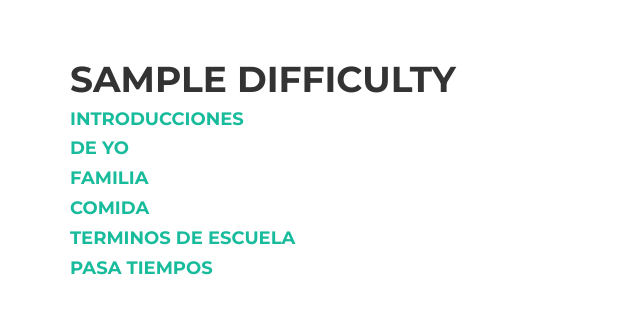
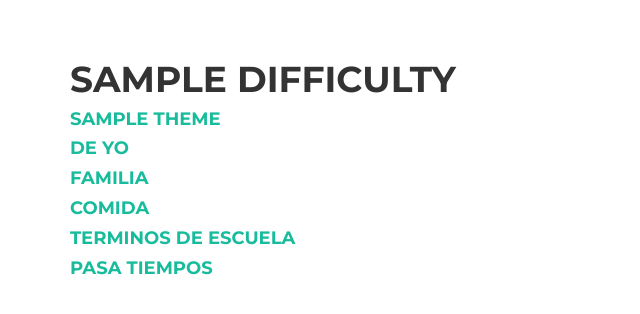
Before and after one commit to fujipug/AuthLang, a Django app: template ASL/main/templates/main/difficulty.html in a window 1280 px wide. Shown: the part 100-414 px from the top of the page, without its empty margins (0-640 px from the left). Run offline with Django 3.2, Linux system fonts and the light colour scheme; the template is opened without the code that fills it: most values are stand-ins (such as "Sample title", 1, 10 or a date in 2020); some libraries are stand-ins or nearby versions.

Commit message:
difficulty page loads all themes

```diff
--- a/ASL/main/templates/main/difficulty.html
+++ b/ASL/main/templates/main/difficulty.html
@@ -15,7 +15,9 @@
 	<h1>{{ difficulty }}</h1>
 	<div class = ".col-md-6">
 	<!--List of themes for the beginner list-->
-		<a href = "/themes"><h4>Introducciones</h4></a> <!--Introductions-->
+    {% for p in themes %}
+		<a href = "/{{ difficulty }}/theme{{ p.theme }}"><h4>{{ p.theme }}</h4></a>
+    {% endfor %}
 		<a href = ""><h4>De yo</h4></a> <!--Self-->
 		<a href = ""><h4>Familia</h4></a> <!--Family-->
 		<a href = ""><h4>Comida</h4></a> <!--Food-->
--- a/ASL/main/views/views.py
+++ b/ASL/main/views/views.py
@@ -2,7 +2,7 @@ from django.shortcuts import render
 from django.http import HttpResponse, HttpResponseRedirect
 from django.contrib.auth import authenticate
 from django.contrib.auth.models import User
-from main.models import Content
+from main.models import Content, Theme, Difficulty
 
 
 def home(request):
@@ -15,7 +15,9 @@ def content_details(request, id):
 
 
 def difficulty(request, difficulty):
-	return render(request, "main/difficulty.html", {'difficulty': difficulty})
+    #themes = Theme.objects.filters(difficulty=difficulty)
+    themes = Theme.objects.all
+    return render(request, "main/theme.html", {'difficulty': difficulty, 'themes': themes})
 
 
 def theme(request, difficulty, theme):
```
